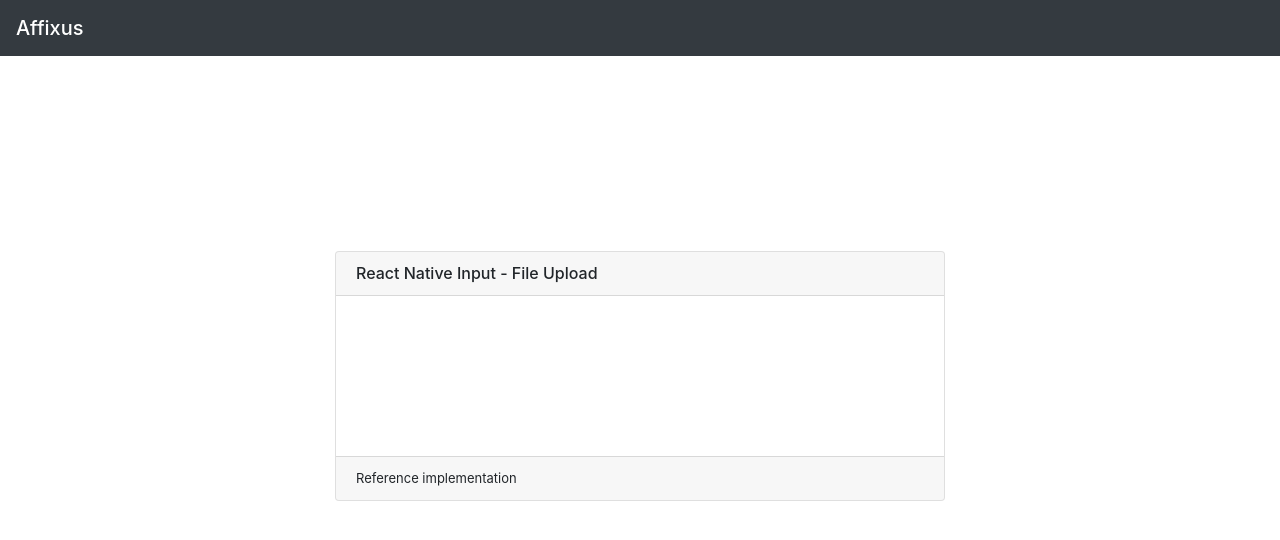
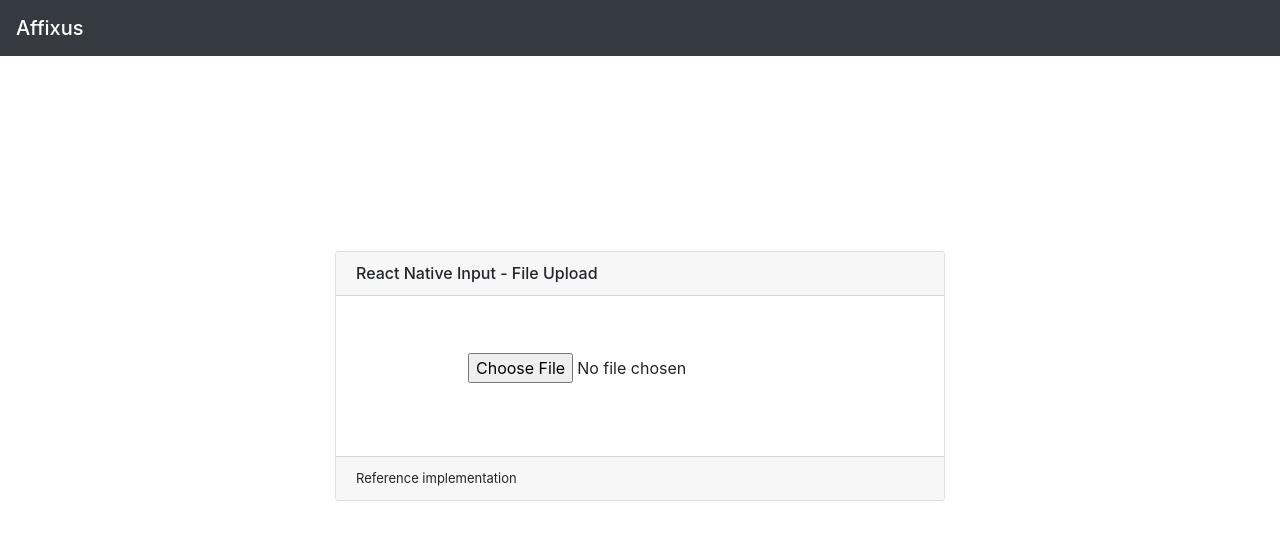
Before and after one commit to affixus/native-input, an Angular app: page / in a window 1280 px wide. Shown: the top 540 px of the page. Built offline with nearby package versions, Linux system fonts and the light colour scheme.

Commit message:
input file.

```diff
--- a/src/app/app.component.html
+++ b/src/app/app.component.html
@@ -9,8 +9,12 @@
         <div class="card">
           <div class="card-header h6 mb-0">React Native Input - File Upload</div>
 
-          <div class="card-body" style="min-height:10rem;">
-
+          <div class="card-body make-center" style="height:10rem;">
+            <form>
+              <div class="form-group">
+                <input type="file" class="form-control-file" id="exampleFormControlFile1">
+              </div>
+            </form>
           </div>
 
           <div class="card-footer" style="font-size:small;">Reference implementation</div>
--- a/src/styles.css
+++ b/src/styles.css
@@ -1,2 +1,8 @@
 /* You can add global styles to this file, and also import other style files */
-@import '~bootstrap/dist/css/bootstrap.min.css'
+@import '~bootstrap/dist/css/bootstrap.min.css';
+
+.make-center {
+    display: flex;
+    justify-content: center;
+    align-items: center;
+}
```
